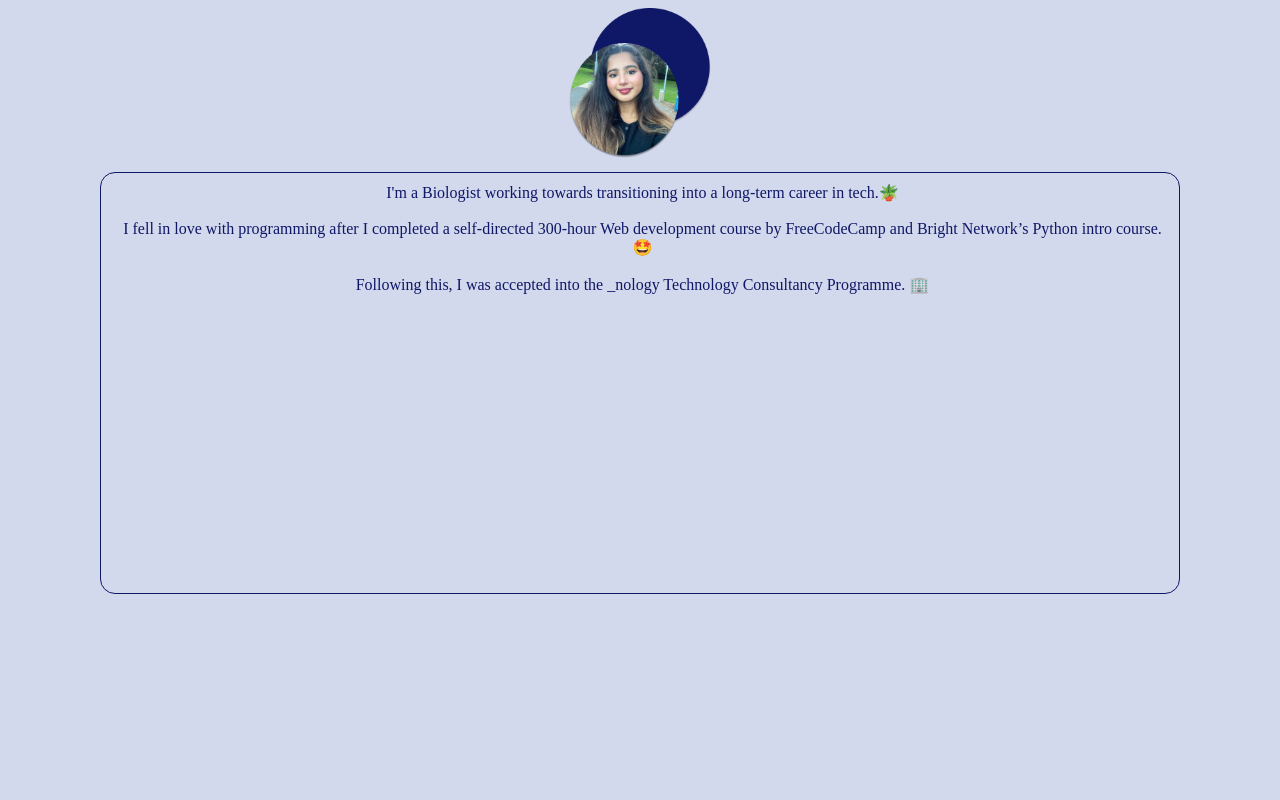
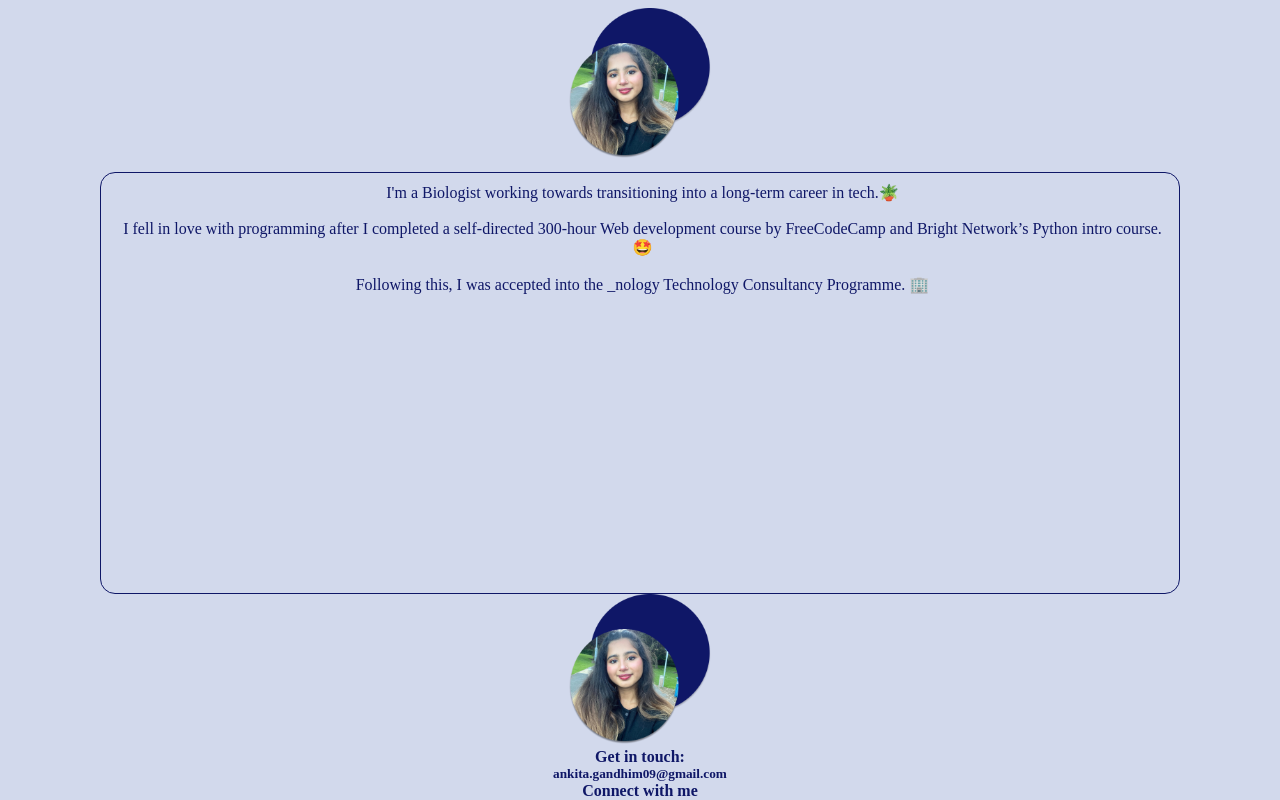
Before and after one commit to Ankita-Manmoandas/portfolio, a React (Create React App) app: page / in a window 1280 px wide. Shown: the part 3533-4333 px from the top of the page. Before the commit the page ends 4127 px from the top, so only its background shows below. Built offline with nearby package versions, Linux system fonts and the light colour scheme; the HTML template or start-up script is replaced by a standard one; a web font is replaced by a local one.

Commit message:
made contact component

```diff
--- a/src/containers/Home/Home.jsx
+++ b/src/containers/Home/Home.jsx
@@ -5,6 +5,7 @@ import "./Home.scss";
 import arrow from "../../assests/images/Arrow 1.png"
 import Projects from "../projects/Projects";
 import About from "../About/About";
+import Contact from "../contact/Contact";
 
 const Home = () => {
 
@@ -33,6 +34,7 @@ const Home = () => {
    <Projects />
 
    <About />
+   <Contact />
 
 
   </>
--- a/src/containers/contact/Contact.jsx
+++ b/src/containers/contact/Contact.jsx
@@ -1,8 +1,17 @@
 import react from "react";
+import DisplayPicture from "../../components/DisplayPicture/DisplayPicture";
 
 const Contact = () => {
 
-  return <p> contact</p>
+  return <div>
+   <DisplayPicture />
+
+   <h4> Get in touch:</h4>
+   <h5> ankita.gandhim09@gmail.com</h5>
+   <h4> Connect with me</h4>
+
+
+  </div>
 }
 
 export default Contact;
```
